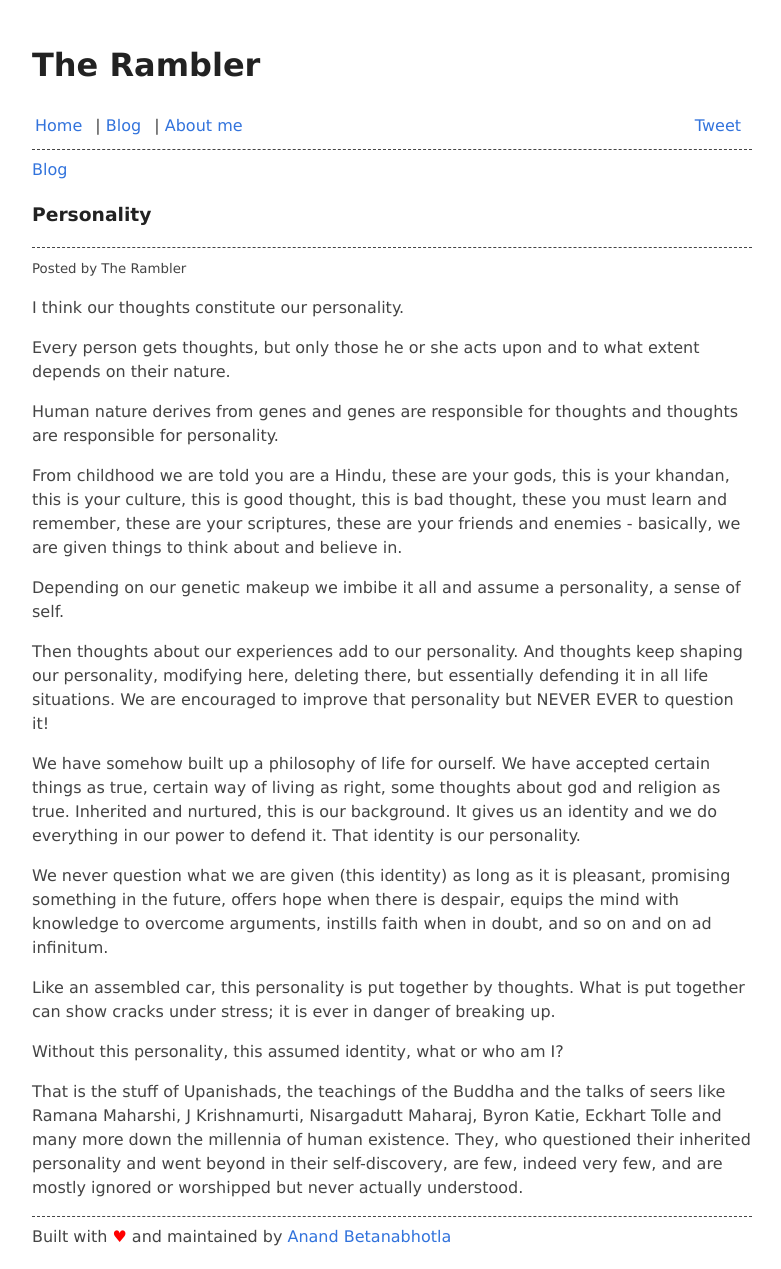
After one commit to nanpython/the_rambler, a Flask app: page /blog/personality in a window 1280 px wide. The commit adds this page. Shown: the whole page, without its empty margins (248-1029 px from the left). Run offline with Flask 2, Linux system fonts and the light colour scheme; some libraries are stand-ins or nearby versions.

Commit message:
Changed 3 files Created: templates/blog/personality.html Updated: static/thoughts.txt,templates/blog/index.html

```diff
--- a/static/thoughts.txt
+++ b/static/thoughts.txt
@@ -101,7 +101,7 @@ Is it necessary to remember the wrongs done by another country decades ago, even
 Your relationship is what you think about the person.
 In a pluralistic world that we live in today, is it important to seek and establish an identity that is exclusive?
 What you think about a person defines your relationship with him or her.
-Your relationship to anyone or anything is as strong as weak as your thought about that person or thing.
+Your relationship to anyone or anything is as strong or as weak as your thoughts about that person or thing.
 What you think about someone is your actual relationship with that person.
 Observe your thoughts about someone, anyone - parent, sibling, spouse, boss, friend, neighbour - that is your actual relationship with that person.
 No prayer or sacrifice will ever change your relationship. It will change only when you are no longer concerned only about yourself in a relationship.
--- a/templates/blog/index.html
+++ b/templates/blog/index.html
@@ -15,6 +15,7 @@
                     Not just about me, but about relatives and friends as well, and then some. Sometimes I wrote about myself in the third person.
                  </p>
             <ul class="blog-posts">
+              <li><a href="/blog/personality">Personality</a></li>
               <li><a href="/blog/sanantonio">San Antonio</a></li>
               <li><a href="/blog/reflections">Reflections</a></li>
               <li><a href="/blog/notions">Notions</a></li>
--- /dev/null
+++ b/templates/blog/personality.html
@@ -0,0 +1,38 @@
+{% include "header.html" %}
+<nav>
+    <a href="/blog">Blog</a>
+</nav>
+{% block content %}
+<div class="main-container">
+    <h3>Personality</h3>
+    <hr>
+    <small>Posted by The Rambler</small>
+    <div>
+        <p>
+I think our thoughts constitute our personality.
+        </p><p>
+Every person gets thoughts, but only those he or she acts upon and to what extent depends on their nature.
+</p><p>
+Human nature derives from genes and genes are responsible for thoughts and thoughts are responsible for personality.
+</p><p>
+From childhood we are told you are a Hindu, these are your gods, this is your khandan, this is your culture, this is good thought, this is bad thought, these you must learn and remember, these are your scriptures, these are your friends and enemies - basically, we are given things to think about and believe in.
+</p><p>
+Depending on our genetic makeup we imbibe it all and assume a personality, a sense of self.
+</p><p>
+Then thoughts about our experiences add to our personality. And thoughts keep shaping our personality, modifying here, deleting there, but essentially defending it in all life situations. We are encouraged to improve that personality but NEVER EVER to question it!
+</p><p>
+We have somehow built up a philosophy of life for ourself. We have accepted certain things as true, certain way of living as right, some thoughts about god and religion as true. Inherited and nurtured, this is our background. It gives us an identity and we do everything in our power to defend it. That identity is our personality.
+</p><p>
+We never question what we are given (this identity) as long as it is pleasant, promising something in the future, offers hope when there is despair, equips the mind with knowledge to overcome arguments, instills faith when in doubt, and so on and on ad infinitum.
+</p><p>
+Like an assembled car, this personality is put together by thoughts. What is put together can show cracks under stress; it is ever in danger of breaking up.
+</p><p>
+Without this personality, this assumed identity, what or who am I?
+</p><p>
+That is the stuff of Upanishads, the teachings of the Buddha and the talks of seers like Ramana Maharshi, J Krishnamurti, Nisargadutt Maharaj, Byron Katie, Eckhart Tolle and many more down the millennia of human existence.  They, who questioned their inherited personality and went beyond in their self-discovery, are few, indeed very few, and are mostly ignored or worshipped but never actually understood.
+</p>
+      </div>
+</div>
+<hr>
+{% endblock %}
+{% include "footer.html" %}
```
